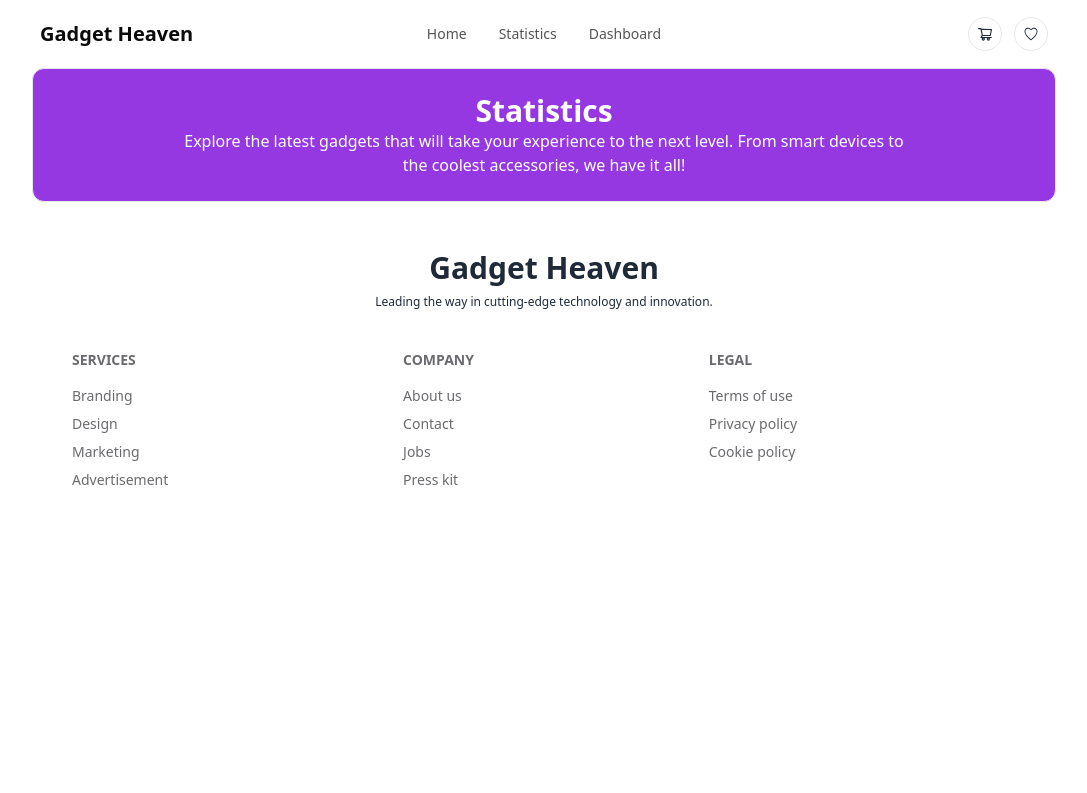
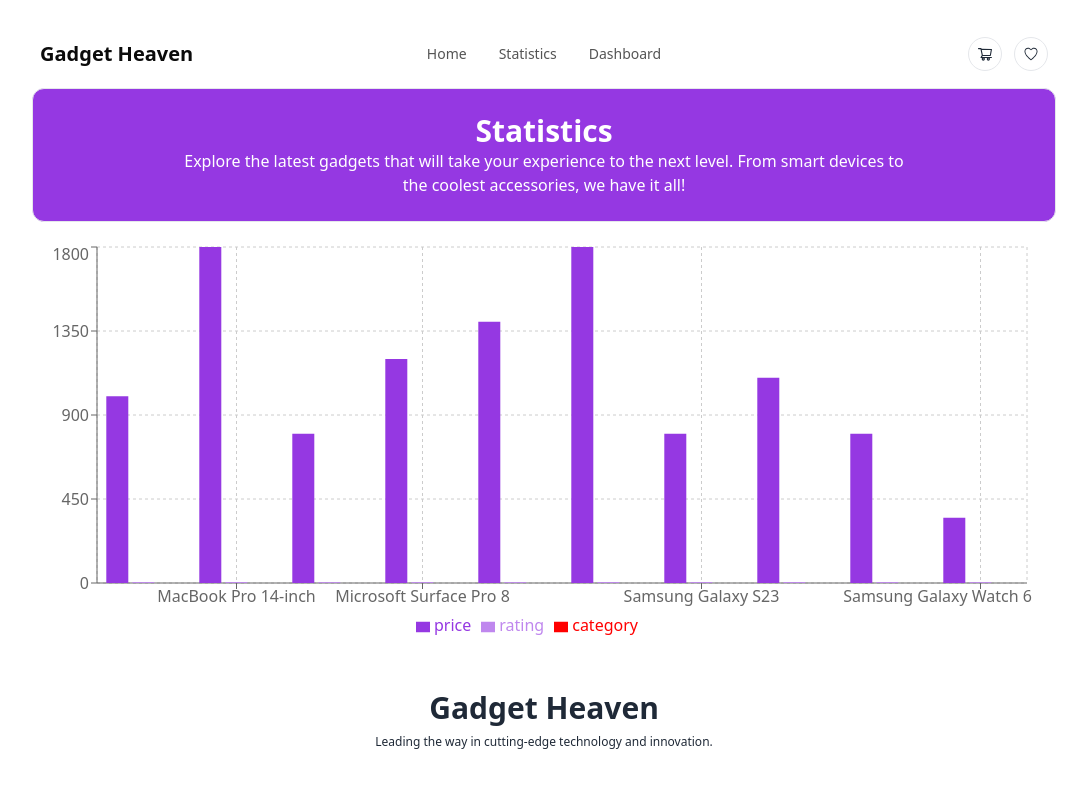
Before and after one commit to programming-hero-web-course-4/b10a8-gadget-heaven-pkb1981, a React (Vite) app: page /statistic in a window 1280 px wide. Shown: the top 793 px of the page, without its empty margins (96-1183 px from the left). Built offline with nearby package versions, Linux system fonts and the light colour scheme.

Commit message:
chart added

```diff
--- a/src/Component/Banner.jsx
+++ b/src/Component/Banner.jsx
@@ -1,10 +1,10 @@
 import React from 'react';
-
+import bannerImg from '../assets/banner.jpg'
 const Banner = () => {
     return (
 
         <div className='absolute top-80 left-80'>
-            <img src="../assets/banner.jpg" className='w-[635px] h-[370px] border border-none rounded-3xl' alt="" />
+            <img src={bannerImg} className='w-[635px] h-[370px] border border-none rounded-3xl' alt="" />
         </div>
 
 
--- a/src/Component/Chart.jsx
+++ b/src/Component/Chart.jsx
@@ -1,11 +1,27 @@
-import React, { PureComponent } from 'react';
+import React, { PureComponent, useEffect, useState } from 'react';
 import { BarChart, Bar, Rectangle, XAxis, YAxis, CartesianGrid, Tooltip, Legend, ResponsiveContainer } from 'recharts';
 
+
 const Chart = () => {
+    const [chart, setChart] = useState([]);
+    useEffect(() => {
+        fetch('./gadgets.json')
+            .then(res => res.json())
+            .then(data => setChart(data))
+    }, []);
     return (
         <div>
-            <BarChart width={500} height={400} data={'/public/gadgets.json'}></BarChart>
-        </div>
+            <BarChart width={1000} height={400} data={chart}>
+                <CartesianGrid strokeDasharray="3 3" />
+                <XAxis dataKey="product_title" />
+                <YAxis dataKey="price" />
+                <Tooltip />
+                <Legend />
+                <Bar dataKey="price" fill="#9538E2" />
+                <Bar dataKey="rating" fill="#BF87EE"/>
+                <Bar dataKey="category" fill="#FF0000"/>
+            </BarChart>
+        </div >
     );
 };
 
--- a/src/Component/GadgetDetail.jsx
+++ b/src/Component/GadgetDetail.jsx
@@ -12,7 +12,7 @@
     const data = useLoaderData();
     const gadget = data.find(gadget => gadget.product_id === product_id)
 
-    const { product_image, product_title, price, availability, description, Specification, rating } = gadget
+    const { product_image, product_title, price, description, Specification, rating } = gadget
 
 
     const links = <>
@@ -71,6 +71,7 @@
                 <div className='space-y-4'>
                     <h1>{product_title}</h1>
                     <p>Price:${price}</p>
+                    <button className='btn btn-sm border rounded-full bg-[#309c081a] text-[#309C08]'>In Stock</button>
                     <p>{description}</p>
                     <p>Specification:<ol>
                         {Specification.map((item, index) => (
@@ -78,7 +79,7 @@
                         ))}
                     </ol>
                     </p>
-                    <p>Rating:<br />
+                    <p className='flex items-center gap-2'>Rating:<br />
                         <div className='flex flex-row text-[#F9C004]'>
                             <FaStar></FaStar>
                             <FaStar></FaStar>
@@ -86,8 +87,7 @@
                             <FaStar></FaStar>
                             <FaStarHalfAlt></FaStarHalfAlt>
 
-                    </div>
-                        {rating}</p>
+                        </div>{rating}</p>
                     <div className='flex items-center'>
                         <button className='btn btn-sm bg-[#9538E2] text-white border rounded-full '>Add To Card <AiOutlineShoppingCart></AiOutlineShoppingCart></button>
                         <div className='ml-2 p-2 border rounded-full '><IoIosHeartEmpty></IoIosHeartEmpty></div>
--- a/src/Component/Gadgets.jsx
+++ b/src/Component/Gadgets.jsx
@@ -6,9 +6,10 @@
     const [gadgets, setGadgets] = useState([]);
 
     useEffect(() => {
-        fetch('/public/gadgets.json')
+        fetch('./gadgets.json')
             .then(res => res.json())
             .then(data => setGadgets(data))
+            .catch((error)=>console.error('error loading json data',error));
     }, [])
 
     return (
--- a/src/Component/Root.jsx
+++ b/src/Component/Root.jsx
@@ -1,6 +1,7 @@
 import React from 'react';
 import { Outlet } from 'react-router-dom';
 import Footer from '../Component/Footer';
+
 
 const Root = () => {
     return (
--- a/src/Component/Statistic.jsx
+++ b/src/Component/Statistic.jsx
@@ -2,6 +2,9 @@
 import { NavLink } from 'react-router-dom';
 import { AiOutlineShoppingCart } from "react-icons/ai";
 import { IoIosHeartEmpty } from "react-icons/io";
+import Chart from './Chart';
+
+
 
 const Statistic = () => {
 
@@ -12,7 +15,8 @@
     </>
 
     return (
-        <div className='max-w-5xl mx-auto'>
+        <div>
+            <div className='max-w-5xl mx-auto py-5'>
                 {/* navbar start */}
                 <div className="navbar">
                     <div className="navbar-start">
@@ -56,6 +60,9 @@
                     <p>Explore the latest gadgets that will take your experience to the next level. From smart devices to <br />the coolest accessories, we have it all!</p>
                 </div>
             </div>
+          <Chart></Chart>
+        </div>
+
 
     );
 };
--- a/src/main.jsx
+++ b/src/main.jsx
@@ -26,7 +26,7 @@
 			{
 				path:'gadgets/:product_id',
 				element:<GadgetDetail></GadgetDetail>,
-				loader:()=>fetch('/public/gadgets.json')
+				loader:()=>fetch('./gadgets.json')
 			},
 			{
 				path:'statistic',
```
Lines whose indentation alone changed are shown as unchanged.
